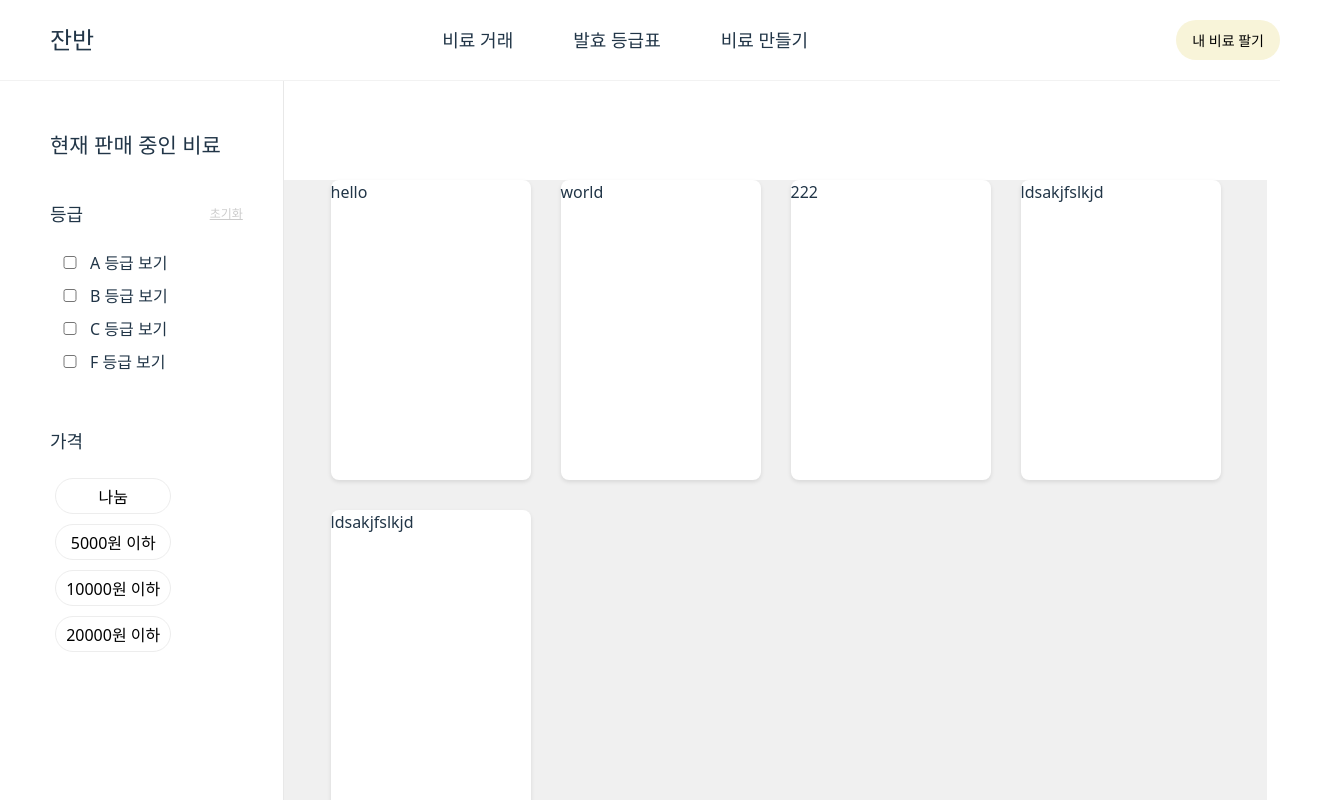
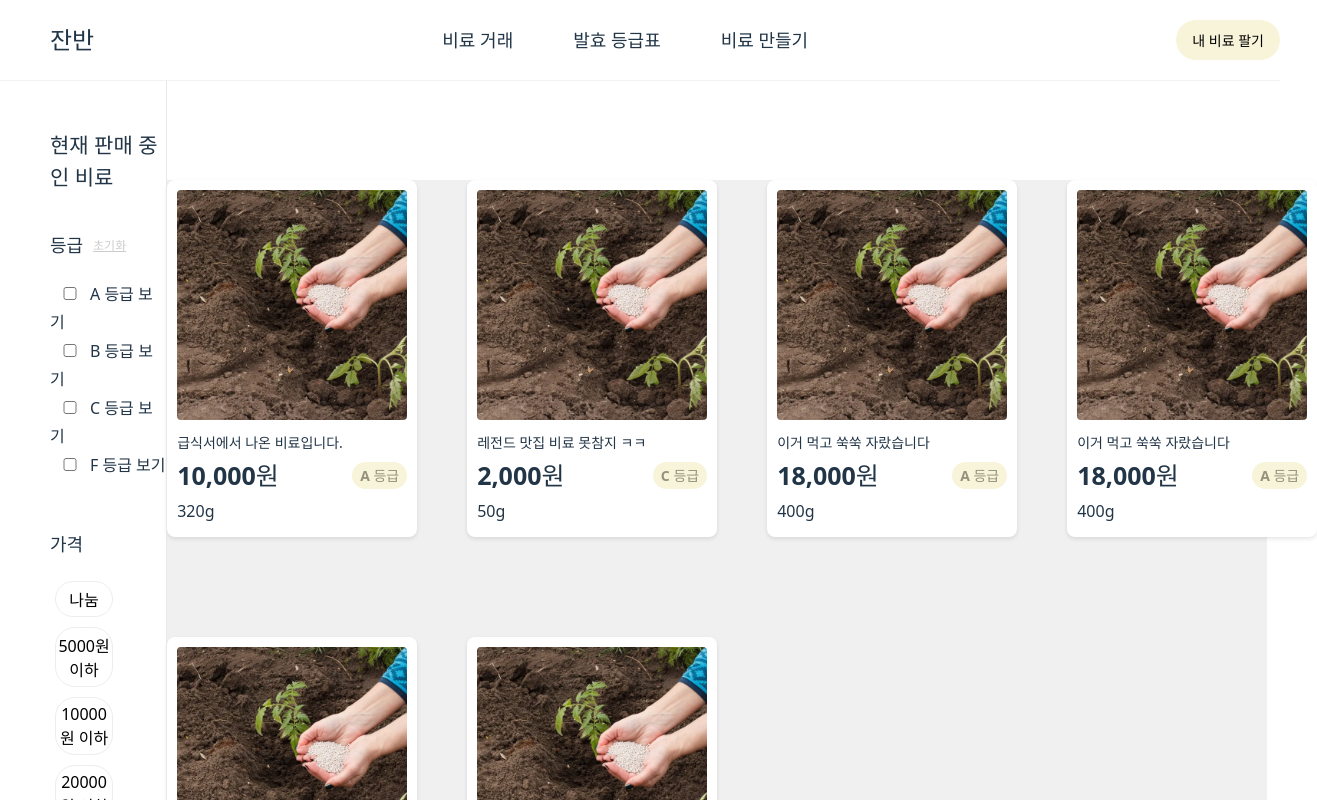
Before and after one commit to coqls1229/khuthon2025, a React (Vite) app: page / in a window 1280 px wide. Shown: the top 800 px of the page, 1317 px wide, since content can reach past the window. Built offline with nearby package versions, Linux system fonts and the light colour scheme.

Commit message:
Design: mainboard

```diff
--- a/src/pages/Mainboard.jsx
+++ b/src/pages/Mainboard.jsx
@@ -2,8 +2,61 @@ import React from "react";
 import styled from "styled-components";
 import Header from "../component/header";
 import Sidebar from "../component/Sidebar";
+import PostPhoto from "../assets/PostPhoto.png";
 
 const Mainboard = () => {
+  // 샘플 더미 데이터
+  const posts = [
+    {
+      post_id: 1,
+      image_url: PostPhoto,
+      title: "급식서에서 나온 비료입니다.",
+      price: "10,000원",
+      weight: "320g",
+      grade: "A 등급",
+    },
+    {
+      post_id: 2,
+      image_url: PostPhoto,
+      title: "레전드 맛집 비료 못참지 ㅋㅋ",
+      price: "2,000원",
+      weight: "50g",
+      grade: "C 등급",
+    },
+    {
+      post_id: 3,
+      image_url: PostPhoto,
+      title: "이거 먹고 쑥쑥 자랐습니다",
+      price: "18,000원",
+      weight: "400g",
+      grade: "A 등급",
+    },
+    {
+      post_id: 4,
+      image_url: PostPhoto,
+      title: "이거 먹고 쑥쑥 자랐습니다",
+      price: "18,000원",
+      weight: "400g",
+      grade: "A 등급",
+    },
+    {
+      post_id: 5,
+      image_url: PostPhoto,
+      title: "이거 먹고 쑥쑥 자랐습니다",
+      price: "18,000원",
+      weight: "400g",
+      grade: "A 등급",
+    },
+    {
+      post_id: 6,
+      image_url: PostPhoto,
+      title: "이거 먹고 쑥쑥 자랐습니다",
+      price: "18,000원",
+      weight: "400g",
+      grade: "A 등급",
+    },
+  ];
+
   return (
     <>
       <Header />
@@ -12,11 +65,25 @@ const Mainboard = () => {
         <Sidebar />
         <div style={{ marginTop: "100px", width: "99vw" }}>
           <Grid>
-            <Post>hello</Post>
-            <Post>world</Post>
-            <Post>222</Post>
-            <Post>ldsakjfslkjd</Post>
-            <Post>ldsakjfslkjd</Post>
+            {posts.map((post) => (
+              <Post key={post.post_id}>
+                <CustomImage src={post.image_url} alt={post.title} />
+                <p style={{ fontSize: "14px", marginTop: "12px" }}>
+                  {post.title}
+                </p>
+                <PriceRow>
+                  <p
+                    style={{ fontSize: "25px", fontWeight: "bold", margin: 0 }}
+                  >
+                    {post.price}
+                  </p>
+
+                  <GradeBox>{post.grade}</GradeBox>
+                </PriceRow>
+
+                <p>{post.weight}</p>
+              </Post>
+            ))}
           </Grid>
         </div>
       </ContentRow>
@@ -38,20 +105,55 @@ const Grid = styled.div`
   display: grid;
   grid-template-columns: repeat(4, 200px);
   justify-content: center;
-  gap: 30px;
+  gap: 100px;
 `;
 
 const Post = styled.div`
-  width: 200px;
-  height: 300px;
-  margin: 0;
+  width: 230px;
+  height: auto;
   background: #fff;
   border-radius: 8px;
   box-shadow: 0 2px 4px rgba(0, 0, 0, 0.1);
   cursor: pointer;
+  padding: 10px;
+  display: flex;
+  flex-direction: column;
+  align-items: center;
+
+  /* 여기서 p 태그만 따로 왼쪽 정렬 */
+  p {
+    text-align: left;
+    width: 100%;
+    margin: 4px 0;
+  }
 
   &:hover {
     color: #263a73;
     transition: 0.2s;
   }
 `;
+
+const CustomImage = styled.img`
+  width: 230px;
+  height: 230px;
+  object-fit: cover; /* 이미지 비율 유지하면서 꽉 채움 */
+  border-radius: 4px;
+`;
+
+const PriceRow = styled.div`
+  display: flex;
+  align-items: center;
+  justify-content: space-between;
+  width: 100%;
+`;
+
+const GradeBox = styled.div`
+  background-color: #f8f4d9;
+  font-size: 14px;
+  font-weight: bold;
+  color: #94917c;
+  border-radius: 20px;
+  padding: 4px 12px;
+  padding: 3px 8px; /* ↓ 여백도 줄임 */
+  white-space: nowrap;
+`;
```
Also changed, not shown: src/assets/PostPhoto.png (added).
